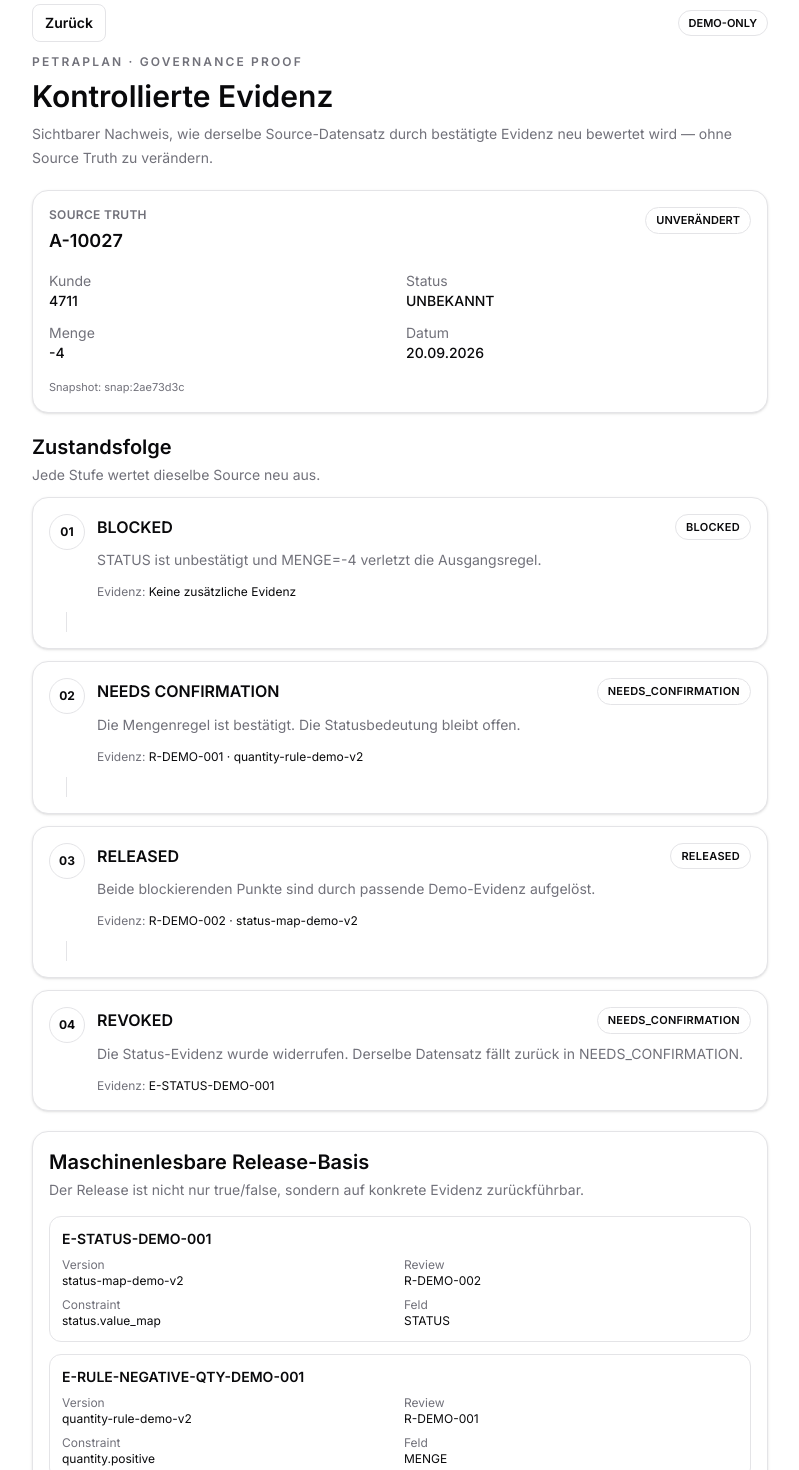
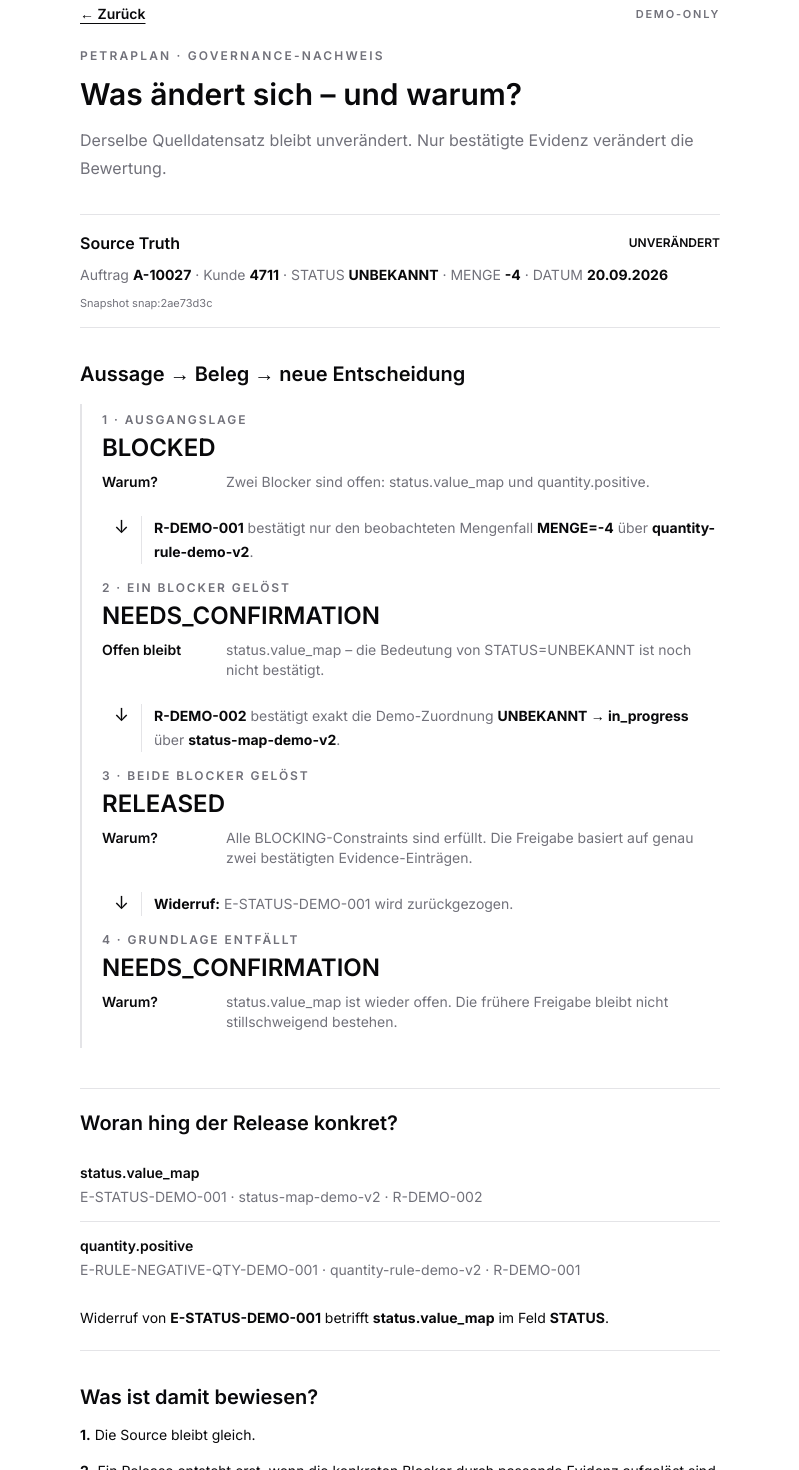
Before and after one commit to schieskejulia-collab/petraplan, a React (Vite) app in the folder frontend/mobile-app/: page /governance-proof in a window 1280 px wide. Shown: the part 20-1490 px from the top of the page, without its empty margins (240-1039 px from the left). Built offline with nearby package versions, Linux system fonts and the light colour scheme.

Commit message:
Redesign governance proof as one causal story

```diff
--- a/frontend/mobile-app/src/pages/GovernanceProofPage.tsx
+++ b/frontend/mobile-app/src/pages/GovernanceProofPage.tsx
@@ -50,55 +50,24 @@ const stage0 = evaluateWithGovernedEvidence(raw, capturedAt, []);
 const stage1 = evaluateWithGovernedEvidence(raw, capturedAt, [quantityEvidence]);
 const stage2 = evaluateWithGovernedEvidence(raw, capturedAt, [quantityEvidence, statusEvidence]);
 const revokedEvidenceIds = [statusEvidence.evidenceId];
-const stage3 = evaluateWithGovernedEvidence(
-  raw,
-  capturedAt,
-  [quantityEvidence, statusEvidence],
-  revokedEvidenceIds,
-);
+const stage3 = evaluateWithGovernedEvidence(raw, capturedAt, [quantityEvidence, statusEvidence], revokedEvidenceIds);
 const revocationImpact = assessReleaseImpact(stage2.release.releaseBasis, revokedEvidenceIds);
 
-const steps = [
-  {
-    number: "01",
-    label: "BLOCKED",
-    state: stage0.state.state,
-    releaseAllowed: stage0.release.releaseAllowed,
-    detail: "STATUS ist unbestätigt und MENGE=-4 verletzt die Ausgangsregel.",
-    evidence: "Keine zusätzliche Evidenz",
-  },
-  {
-    number: "02",
-    label: "NEEDS CONFIRMATION",
-    state: stage1.state.state,
-    releaseAllowed: stage1.release.releaseAllowed,
-    detail: "Die Mengenregel ist bestätigt. Die Statusbedeutung bleibt offen.",
-    evidence: `${quantityEvidence.reviewId} · ${quantityEvidence.version}`,
-  },
-  {
-    number: "03",
-    label: "RELEASED",
-    state: stage2.state.state,
-    releaseAllowed: stage2.release.releaseAllowed,
-    detail: "Beide blockierenden Punkte sind durch passende Demo-Evidenz aufgelöst.",
-    evidence: `${statusEvidence.reviewId} · ${statusEvidence.version}`,
-  },
-  {
-    number: "04",
-    label: "REVOKED",
-    state: stage3.state.state,
-    releaseAllowed: stage3.release.releaseAllowed,
-    detail: "Die Status-Evidenz wurde widerrufen. Derselbe Datensatz fällt zurück in NEEDS_CONFIRMATION.",
-    evidence: statusEvidence.evidenceId,
-  },
-];
+function StatusLine({ title, text }: { title: string; text: string }) {
+  return (
+    <div className="grid grid-cols-[112px_1fr] gap-3 py-2 text-sm">
+      <div className="font-semibold">{title}</div>
+      <div className="text-muted-foreground">{text}</div>
+    </div>
+  );
+}
 
-function stateBadge(state: string, releaseAllowed: boolean) {
-  const label = releaseAllowed ? "RELEASED" : state;
+function ArrowNote({ children }: { children: React.ReactNode }) {
   return (
-    <span className="rounded-full border px-2.5 py-1 text-[11px] font-semibold tracking-wide">
-      {label}
-    </span>
+    <div className="my-2 flex items-start gap-3 pl-3 text-sm">
+      <div className="pt-0.5 text-lg leading-none">↓</div>
+      <div className="border-l pl-3 leading-6 text-muted-foreground">{children}</div>
+    </div>
   );
 }
 
@@ -107,106 +76,110 @@ export default function GovernanceProofPage() {
 
   return (
     <main className="min-h-screen bg-background text-foreground">
-      <div className="mx-auto max-w-3xl space-y-5 px-4 py-6">
-        <header className="space-y-3">
-          <div className="flex items-center justify-between gap-3">
-            <button
-              type="button"
-              onClick={() => setLocation("/cases")}
-              className="rounded-lg border px-3 py-2 text-sm font-semibold"
-            >
-              Zurück
+      <div className="mx-auto max-w-2xl px-4 py-6">
+        <div className="mb-6 flex items-center justify-between gap-3">
+          <button type="button" onClick={() => setLocation("/cases")} className="text-sm font-semibold underline underline-offset-4">
+            ← Zurück
           </button>
-            <span className="rounded-full border px-2.5 py-1 text-[11px] font-semibold">DEMO-ONLY</span>
+          <span className="text-[11px] font-semibold uppercase tracking-[0.16em] text-muted-foreground">Demo-only</span>
         </div>
-          <div className="space-y-2">
-            <p className="text-xs font-semibold uppercase tracking-[0.18em] text-muted-foreground">PetraPlan · Governance Proof</p>
-            <h1 className="text-3xl font-semibold">Kontrollierte Evidenz</h1>
-            <p className="text-sm leading-6 text-muted-foreground">
-              Sichtbarer Nachweis, wie derselbe Source-Datensatz durch bestätigte Evidenz neu bewertet wird — ohne Source Truth zu verändern.
+
+        <header className="mb-8 space-y-3">
+          <p className="text-xs font-semibold uppercase tracking-[0.18em] text-muted-foreground">PetraPlan · Governance-Nachweis</p>
+          <h1 className="text-3xl font-semibold leading-tight">Was ändert sich – und warum?</h1>
+          <p className="text-base leading-7 text-muted-foreground">
+            Derselbe Quelldatensatz bleibt unverändert. Nur bestätigte Evidenz verändert die Bewertung.
           </p>
-          </div>
         </header>
 
-        <section className="rounded-2xl border bg-card p-4 shadow-sm">
-          <div className="flex items-start justify-between gap-3">
-            <div>
-              <p className="text-xs font-semibold uppercase tracking-wide text-muted-foreground">Source Truth</p>
-              <h2 className="mt-1 text-lg font-semibold">{raw.AUFTRAGS_NR}</h2>
+        <section className="mb-8 border-y py-4">
+          <div className="mb-2 flex items-center justify-between gap-3">
+            <h2 className="font-semibold">Source Truth</h2>
+            <span className="text-xs font-semibold">UNVERÄNDERT</span>
           </div>
-            <span className="rounded-full border px-2.5 py-1 text-[11px] font-semibold">UNVERÄNDERT</span>
-          </div>
-          <div className="mt-4 grid grid-cols-2 gap-3 text-sm">
-            <div><span className="text-muted-foreground">Kunde</span><div className="font-medium">{raw.KUNDEN_NR}</div></div>
-            <div><span className="text-muted-foreground">Status</span><div className="font-medium">{raw.STATUS}</div></div>
-            <div><span className="text-muted-foreground">Menge</span><div className="font-medium">{raw.MENGE}</div></div>
-            <div><span className="text-muted-foreground">Datum</span><div className="font-medium">{raw.DATUM}</div></div>
-          </div>
-          <p className="mt-4 break-all text-[11px] text-muted-foreground">Snapshot: {stage0.sourceSnapshotId}</p>
+          <p className="text-sm leading-6 text-muted-foreground">
+            Auftrag <b className="text-foreground">{raw.AUFTRAGS_NR}</b> · Kunde <b className="text-foreground">{raw.KUNDEN_NR}</b> · STATUS <b className="text-foreground">{raw.STATUS}</b> · MENGE <b className="text-foreground">{raw.MENGE}</b> · DATUM <b className="text-foreground">{raw.DATUM}</b>
+          </p>
+          <p className="mt-2 break-all text-[11px] text-muted-foreground">Snapshot {stage0.sourceSnapshotId}</p>
         </section>
 
-        <section className="space-y-3">
-          <div>
-            <h2 className="text-xl font-semibold">Zustandsfolge</h2>
-            <p className="mt-1 text-sm text-muted-foreground">Jede Stufe wertet dieselbe Source neu aus.</p>
+        <section aria-labelledby="proof-flow" className="mb-10">
+          <h2 id="proof-flow" className="mb-4 text-xl font-semibold">Aussage → Beleg → neue Entscheidung</h2>
+
+          <div className="border-l-2 pl-5">
+            <div className="py-2">
+              <div className="text-xs font-semibold uppercase tracking-[0.16em] text-muted-foreground">1 · Ausgangslage</div>
+              <div className="mt-1 text-2xl font-semibold">BLOCKED</div>
+              <StatusLine title="Warum?" text="Zwei Blocker sind offen: status.value_map und quantity.positive." />
             </div>
 
-          {steps.map((step, index) => (
-            <div key={step.number} className="relative rounded-2xl border bg-card p-4 shadow-sm">
-              <div className="flex items-start gap-3">
-                <div className="flex h-9 w-9 shrink-0 items-center justify-center rounded-full border text-xs font-bold">{step.number}</div>
-                <div className="min-w-0 flex-1">
-                  <div className="flex flex-wrap items-center justify-between gap-2">
-                    <h3 className="font-semibold">{step.label}</h3>
-                    {stateBadge(step.state, step.releaseAllowed)}
+            <ArrowNote>
+              <b className="text-foreground">R-DEMO-001</b> bestätigt nur den beobachteten Mengenfall <b className="text-foreground">MENGE=-4</b> über <b className="text-foreground">quantity-rule-demo-v2</b>.
+            </ArrowNote>
+
+            <div className="py-2">
+              <div className="text-xs font-semibold uppercase tracking-[0.16em] text-muted-foreground">2 · Ein Blocker gelöst</div>
+              <div className="mt-1 text-2xl font-semibold">NEEDS_CONFIRMATION</div>
+              <StatusLine title="Offen bleibt" text="status.value_map – die Bedeutung von STATUS=UNBEKANNT ist noch nicht bestätigt." />
             </div>
-                  <p className="mt-2 text-sm leading-6 text-muted-foreground">{step.detail}</p>
-                  <p className="mt-3 text-xs"><span className="text-muted-foreground">Evidenz:</span> {step.evidence}</p>
+
+            <ArrowNote>
+              <b className="text-foreground">R-DEMO-002</b> bestätigt exakt die Demo-Zuordnung <b className="text-foreground">UNBEKANNT → in_progress</b> über <b className="text-foreground">status-map-demo-v2</b>.
+            </ArrowNote>
+
+            <div className="py-2">
+              <div className="text-xs font-semibold uppercase tracking-[0.16em] text-muted-foreground">3 · Beide Blocker gelöst</div>
+              <div className="mt-1 text-2xl font-semibold">RELEASED</div>
+              <StatusLine title="Warum?" text="Alle BLOCKING-Constraints sind erfüllt. Die Freigabe basiert auf genau zwei bestätigten Evidence-Einträgen." />
+            </div>
+
+            <ArrowNote>
+              <b className="text-foreground">Widerruf:</b> {statusEvidence.evidenceId} wird zurückgezogen.
+            </ArrowNote>
+
+            <div className="py-2">
+              <div className="text-xs font-semibold uppercase tracking-[0.16em] text-muted-foreground">4 · Grundlage entfällt</div>
+              <div className="mt-1 text-2xl font-semibold">NEEDS_CONFIRMATION</div>
+              <StatusLine title="Warum?" text="status.value_map ist wieder offen. Die frühere Freigabe bleibt nicht stillschweigend bestehen." />
             </div>
           </div>
-              {index < steps.length - 1 && (
-                <div className="ml-[17px] mt-3 h-5 border-l" aria-hidden="true" />
-              )}
-            </div>
-          ))}
         </section>
 
-        <section className="rounded-2xl border bg-card p-4 shadow-sm">
-          <h2 className="text-xl font-semibold">Maschinenlesbare Release-Basis</h2>
-          <p className="mt-1 text-sm text-muted-foreground">Der Release ist nicht nur true/false, sondern auf konkrete Evidenz zurückführbar.</p>
-          <div className="mt-4 space-y-3">
+        <section className="mb-8 border-y py-5">
+          <h2 className="text-xl font-semibold">Woran hing der Release konkret?</h2>
+          <div className="mt-3 divide-y">
             {stage2.release.releaseBasis.map((item) => (
-              <div key={item.evidenceId} className="rounded-xl border p-3 text-sm">
-                <div className="font-semibold">{item.evidenceId}</div>
-                <div className="mt-2 grid grid-cols-2 gap-2 text-xs">
-                  <div><span className="text-muted-foreground">Version</span><div>{item.version}</div></div>
-                  <div><span className="text-muted-foreground">Review</span><div>{item.reviewId}</div></div>
-                  <div><span className="text-muted-foreground">Constraint</span><div>{item.constraintId}</div></div>
-                  <div><span className="text-muted-foreground">Feld</span><div>{item.field}</div></div>
-                </div>
+              <div key={item.evidenceId} className="py-3 text-sm leading-6">
+                <div className="font-semibold">{item.constraintId}</div>
+                <div className="text-muted-foreground">{item.evidenceId} · {item.version} · {item.reviewId}</div>
               </div>
             ))}
           </div>
+          <p className="mt-3 text-sm leading-6">
+            Widerruf von <b>{revocationImpact.matchedEvidenceIds.join(", ")}</b> betrifft <b>{revocationImpact.affectedConstraintIds.join(", ")}</b> im Feld <b>{revocationImpact.affectedFields.join(", ")}</b>.
+          </p>
         </section>
 
-        <section className="rounded-2xl border bg-card p-4 shadow-sm">
-          <div className="flex items-start justify-between gap-3">
-            <div>
-              <h2 className="text-xl font-semibold">Widerruf & Impact</h2>
-              <p className="mt-1 text-sm text-muted-foreground">Welche frühere Freigabe hing an der widerrufenen Evidenz?</p>
+        <section className="space-y-3 text-sm leading-6">
+          <h2 className="text-xl font-semibold">Was ist damit bewiesen?</h2>
+          <p><b>1.</b> Die Source bleibt gleich.</p>
+          <p><b>2.</b> Ein Release entsteht erst, wenn die konkreten Blocker durch passende Evidenz aufgelöst sind.</p>
+          <p><b>3.</b> Wird eine Release-Grundlage widerrufen, fällt die Entscheidung kontrolliert zurück.</p>
+
+          <details className="pt-2 text-muted-foreground">
+            <summary className="cursor-pointer font-semibold text-foreground">Technische Details anzeigen</summary>
+            <div className="mt-3 space-y-2 text-xs leading-5">
+              <p>Stage 0: {stage0.state.state} · Release {String(stage0.release.releaseAllowed)}</p>
+              <p>Stage 1: {stage1.state.state} · Release {String(stage1.release.releaseAllowed)}</p>
+              <p>Stage 2: {stage2.state.state} · Release {String(stage2.release.releaseAllowed)}</p>
+              <p>Stage 3: {stage3.state.state} · Release {String(stage3.release.releaseAllowed)}</p>
+              <p>Revocation impact: {String(revocationImpact.impacted)}</p>
             </div>
-            {stateBadge(stage3.state.state, stage3.release.releaseAllowed)}
-          </div>
-          <div className="mt-4 space-y-2 text-sm">
-            <p><span className="text-muted-foreground">Betroffen:</span> {revocationImpact.impacted ? "Ja" : "Nein"}</p>
-            <p><span className="text-muted-foreground">Evidence:</span> {revocationImpact.matchedEvidenceIds.join(", ") || "—"}</p>
-            <p><span className="text-muted-foreground">Constraint:</span> {revocationImpact.affectedConstraintIds.join(", ") || "—"}</p>
-            <p><span className="text-muted-foreground">Feld:</span> {revocationImpact.affectedFields.join(", ") || "—"}</p>
-          </div>
-        </section>
+          </details>
 
-        <section className="rounded-2xl border border-dashed p-4 text-sm leading-6 text-muted-foreground">
-          Dieser sichtbare Nachweis verwendet ausschließlich synthetische Demo-Evidenz. Er beweist den Governance-Mechanismus, nicht reale Northwind-Fachsemantik oder einen produktiven Kundenfall.
+          <p className="pt-3 text-xs text-muted-foreground">
+            Synthetische Demo-Evidenz. Beweist den Governance-Mechanismus, nicht reale Northwind-Fachsemantik oder einen produktiven Kundenfall.
+          </p>
         </section>
       </div>
     </main>
```
Lines whose indentation alone changed are shown as unchanged.
